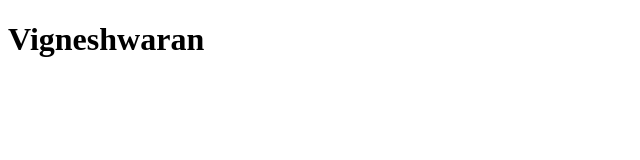
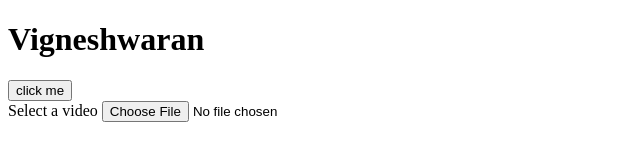
Before and after one commit to vigneshwaran-chandrasekaran/electron-react, an Electron app: page index.html in a window 1280 px wide. Shown: the whole page, without its empty margins (0-640 px from the left). Drawn offline with Linux system fonts and the light colour scheme.

Commit message:
added input to acces the video file

```diff
--- a/index.html
+++ b/index.html
@@ -10,6 +10,13 @@
 
 <body>
     <h1>Vigneshwaran</h1>
+    <button onclick="alert('hi how are you');">click me</button>
+    <form>
+        <div>
+            <label>Select a video</label>
+            <input type="file" accept="video/*" />
+        </div>
+    </form>
 </body>
 
 </html>
--- a/index.js
+++ b/index.js
@@ -5,5 +5,6 @@ const { app, BrowserWindow } = electron;
 app.on("ready", () => {
   console.log("App is ready");
   const mainWindow = new BrowserWindow({});
+  console.log("__dirname", __dirname);
   mainWindow.loadURL(`file://${__dirname}/index.html`);
 });
--- a/package.json
+++ b/package.json
@@ -4,6 +4,7 @@
   "description": "electron-react",
   "main": "index.js",
   "scripts": {
+    "start": "electron .",
     "electron": "electron ."
   },
   "repository": {
```
Also changed, not shown: test.txt (+8 -1 lines).
